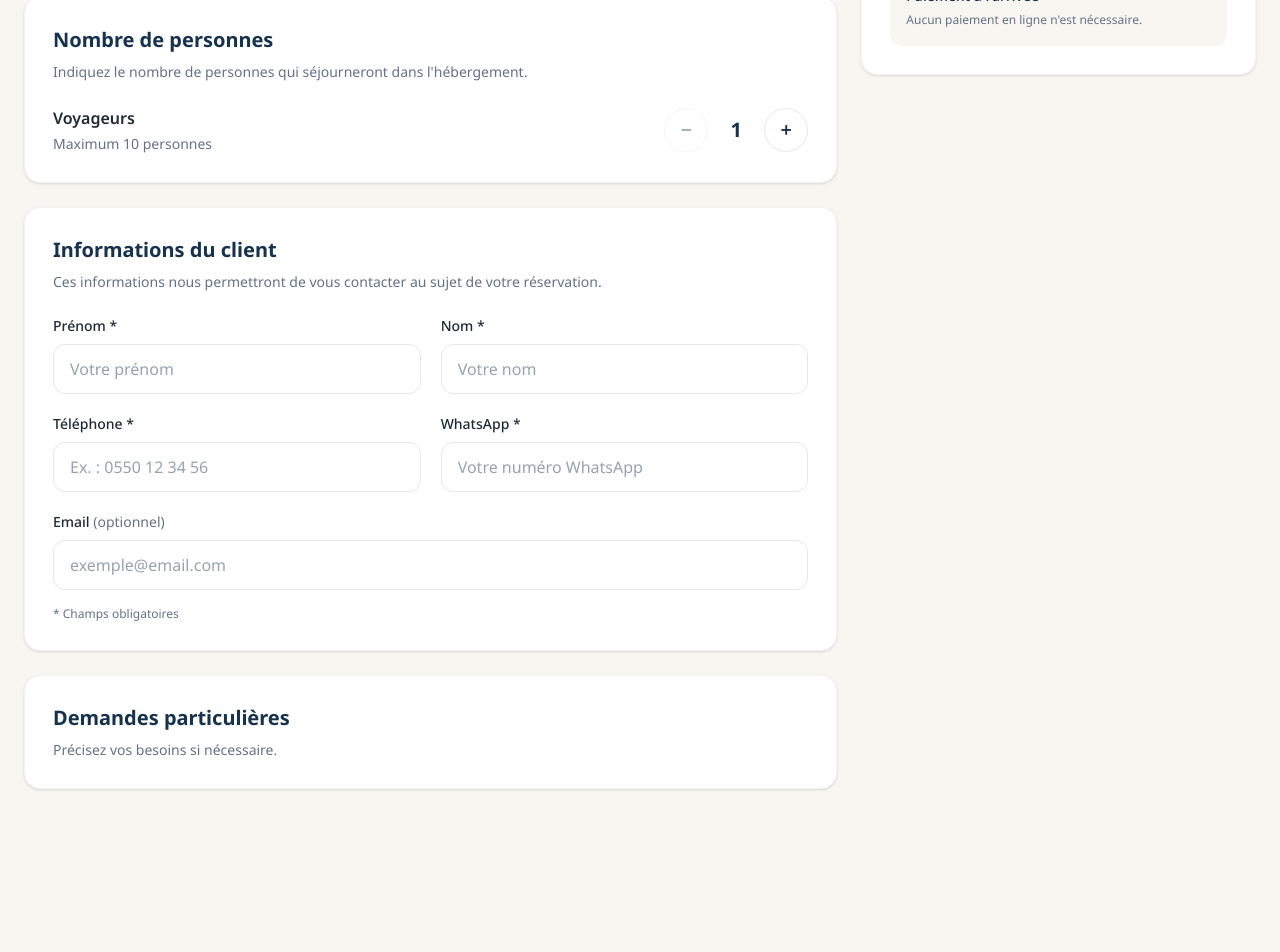
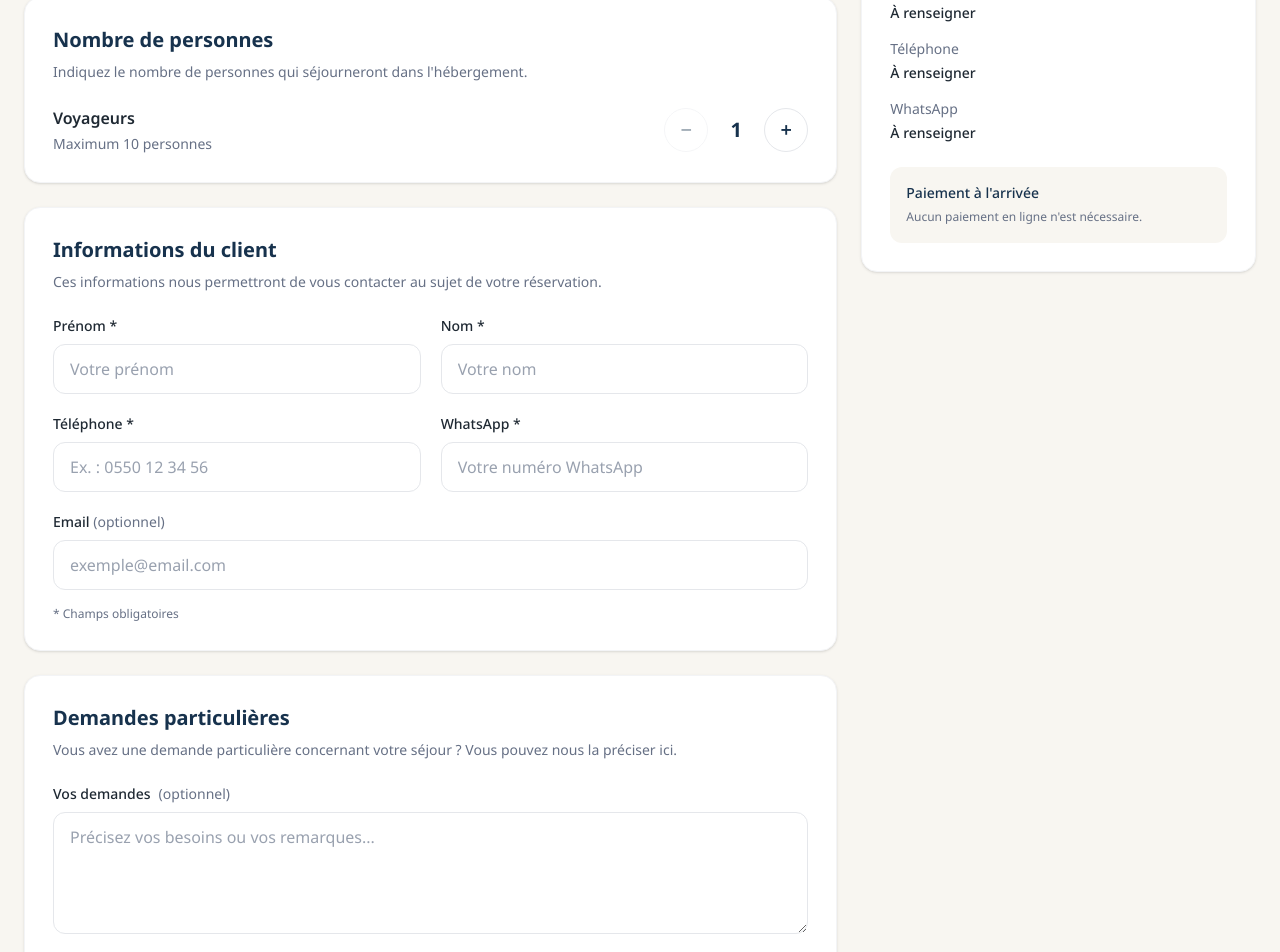
Before and after one commit to LenouarMiloud/hostel-freres-houat, a Next.js app: page /reservation in a window 1280 px wide. Shown: the part 660-1612 px from the top of the page. Before the commit the page ends 1513 px from the top, so only its background shows below. Built offline with nearby package versions, Linux system fonts and the light colour scheme.

Commit message:
feat: add Demandes particulières Field

```diff
--- a/src/app/reservation/page.tsx
+++ b/src/app/reservation/page.tsx
@@ -11,6 +11,7 @@ export default function ReservationPage() {
   const [phone, setPhone] = useState("");
   const [whatsapp, setWhatsapp] = useState("");
   const [email, setEmail] = useState("");
+  const [specialRequests, setSpecialRequests] = useState("");
 
   const today = new Date();
   const todayString = [
@@ -281,9 +282,31 @@ export default function ReservationPage() {
   <h2 className="text-xl font-bold text-primary">
     Demandes particulières
   </h2>
+
   <p className="mt-2 text-sm text-muted">
-                Précisez vos besoins si nécessaire.
+    Vous avez une demande particulière concernant votre séjour ?
+    Vous pouvez nous la préciser ici.
   </p>
+
+  <div className="mt-6">
+    <label
+      htmlFor="specialRequests"
+      className="mb-2 block text-sm font-medium text-foreground"
+    >
+      Vos demandes
+      <span className="ml-2 font-normal text-muted">(optionnel)</span>
+    </label>
+
+    <textarea
+      id="specialRequests"
+      name="specialRequests"
+      rows={4}
+      value={specialRequests}
+      onChange={(event) => setSpecialRequests(event.target.value)}
+      placeholder="Précisez vos besoins ou vos remarques..."
+      className="w-full resize-y rounded-xl border border-gray-200 bg-white px-4 py-3 text-foreground outline-none transition placeholder:text-gray-400 focus:border-primary focus:ring-2 focus:ring-primary/10"
+    />
+  </div>
 </section>
           </div>
 
@@ -317,6 +340,46 @@ export default function ReservationPage() {
                   {guests} {guests === 1 ? "personne" : "personnes"}
                 </p>
               </div>
+              <div className="border-t border-gray-100 pt-4">
+                <p className="text-sm text-muted">Nom du client</p>
+                <p className="mt-1 font-medium text-foreground">
+                  {firstName || lastName
+                    ? `${firstName} ${lastName}`.trim()
+                    : "À renseigner"}
+                </p>
+              </div>
+
+              <div>
+                <p className="text-sm text-muted">Téléphone</p>
+                <p className="mt-1 break-words font-medium text-foreground">
+                  {phone || "À renseigner"}
+                </p>
+              </div>
+
+              <div>
+                <p className="text-sm text-muted">WhatsApp</p>
+                <p className="mt-1 break-words font-medium text-foreground">
+                  {whatsapp || "À renseigner"}
+                </p>
+              </div>
+
+              {email && (
+                <div>
+                  <p className="text-sm text-muted">Email</p>
+                  <p className="mt-1 break-words font-medium text-foreground">
+                    {email}
+                  </p>
+                </div>
+              )}
+
+              {specialRequests.trim() && (
+                <div>
+                  <p className="text-sm text-muted">Demandes particulières</p>
+                  <p className="mt-1 whitespace-pre-wrap break-words text-foreground">
+                    {specialRequests}
+                  </p>
+                </div>
+              )}
             </div>
 
             <div className="mt-6 rounded-xl bg-background p-4">
```
Lines whose indentation alone changed are shown as unchanged.
